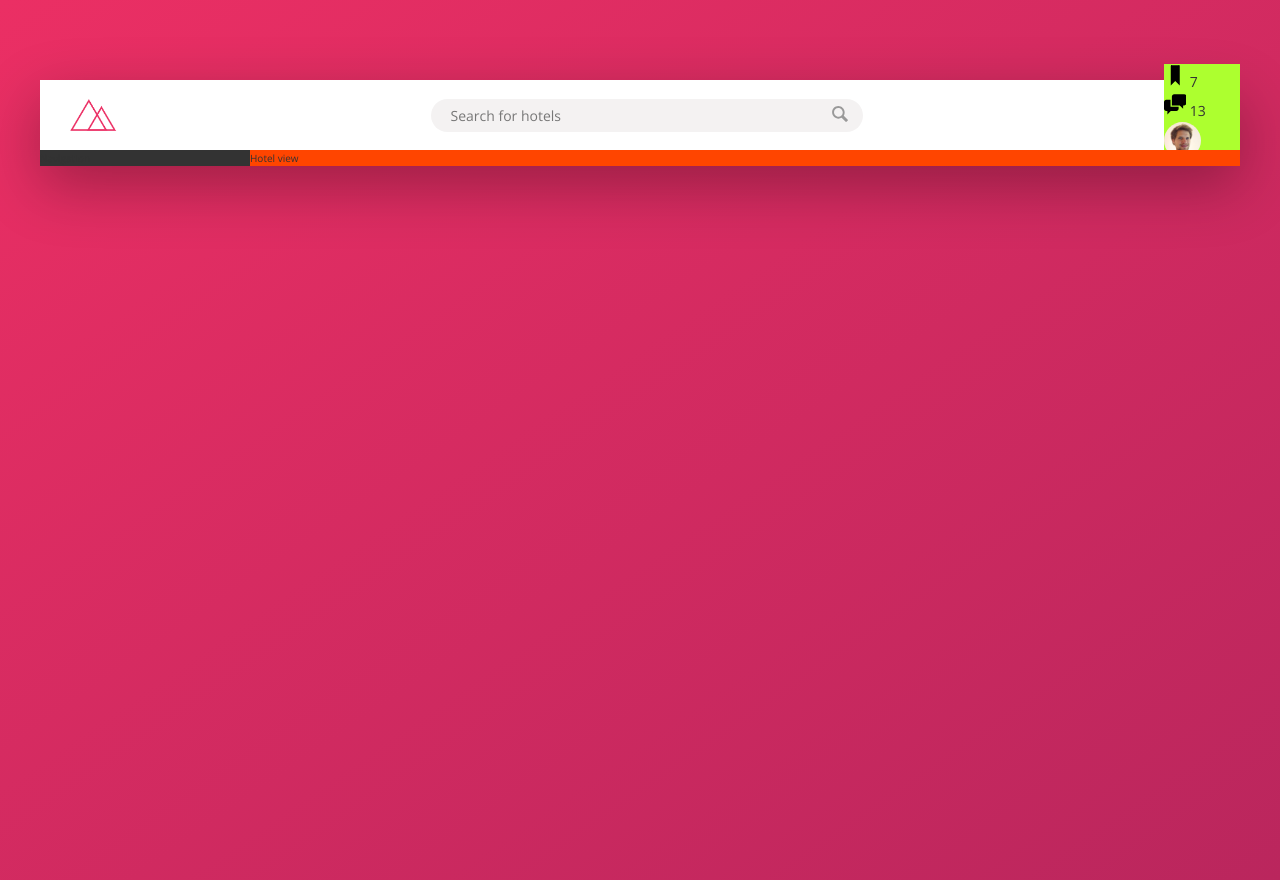
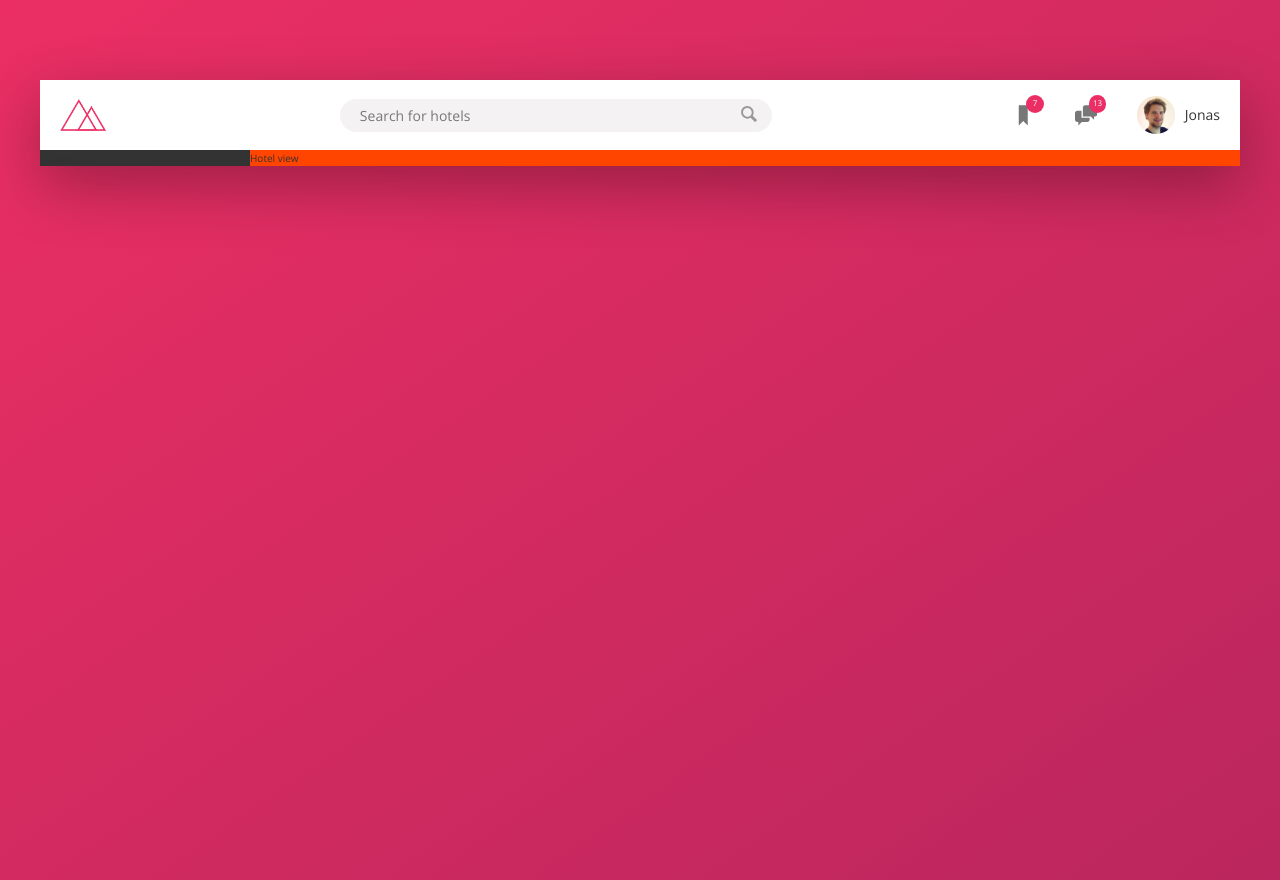
Before and after one commit to wisimple/booking-app-ui, a website: page index.html in a window 1280 px wide. Drawn offline with nearby package versions, Linux system fonts and the light colour scheme; files that its build step writes are made by us from their sources.

Commit message:
add user navigation styles

```diff
--- a/sass/_components.scss
+++ b/sass/_components.scss
@@ -1,7 +1,7 @@
 // LOGO
 .logo {
   height: 3.25rem;
-  margin-left: 3rem;
+  margin-left: 2rem;
 }
 
 // SEARCH
@@ -62,21 +62,61 @@
 
 // USER NAVIGATION
 .user-nav {
-  background-color: greenyellow;
+  align-self: stretch;
+  display: flex;
+  align-items: center;
+
+  & > * {
+    padding: 0 2rem;
+    cursor: pointer;
+    height: 100%;
+  }
+
+  & > *:hover {
+    background-color: var(--color-grey-light-2);
+  }
+
   &__icon-box {
+    position: relative;
+
+    display: flex;
+    align-items: center;
   }
+
   &__icon {
     height: 2.25rem;
     width: 2.25rem;
+    fill: var(--color-grey-dark-2);
   }
+
   &__notification {
+    position: absolute;
+    top: 1.5rem;
+    right: 1.1rem;
+
+    font-size: 0.8rem;
+    height: 1.75rem;
+    width: 1.75rem;
+    border-radius: 10rem;
+    background-color: var(--color-primary);
+    color: #fff;
+
+    display: flex;
+    justify-content: center;
+    align-items: center;
   }
+
   &__user {
+    display: flex;
+    align-items: center;
   }
+
   &__user-photo {
     height: 3.75rem;
     border-radius: 50%;
+    margin-right: 1rem;
   }
+
   &__user-name {
   }
 }
```
